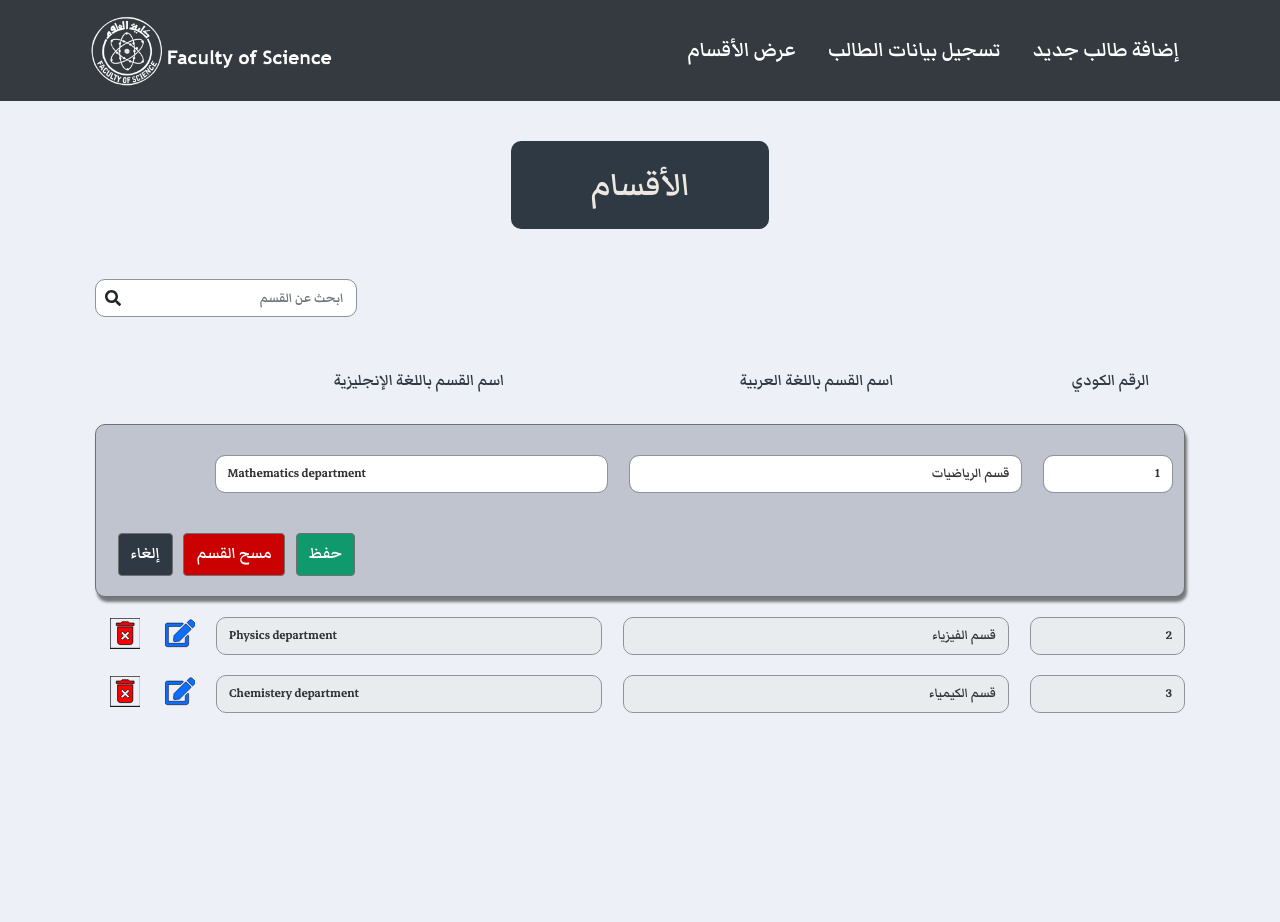
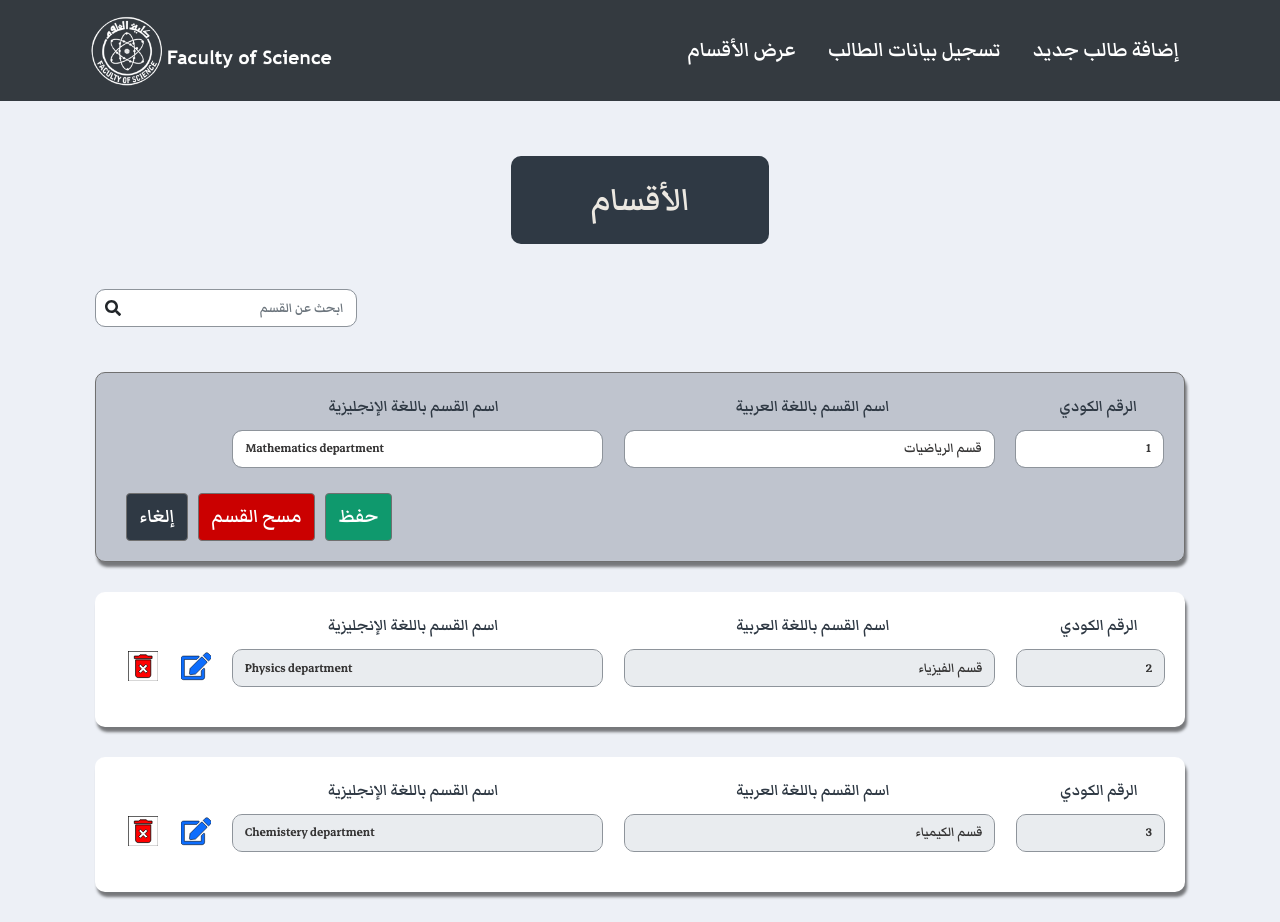
Before and after one commit to youssifYasser/post-graduate-system, a React (Create React App) app: page /viewDepartments in a window 1280 px wide. Both pictures are taken after a click on the button 179 px from the left and 440 px from the top of the page. Before the commit the page ends 800 px from the top, so only its background shows below. Built offline with nearby package versions, Linux system fonts and the light colour scheme.

Commit message:
view-department design done

```diff
--- a/src/Components/view-departments/ViewDepartments.js
+++ b/src/Components/view-departments/ViewDepartments.js
@@ -1,4 +1,5 @@
 import React, { useState, useEffect } from 'react'
+import { FaSearch } from 'react-icons/fa'
 import {
   Col,
   Container,
@@ -9,10 +10,11 @@ import {
   Accordion,
   Card,
 } from 'react-bootstrap'
-import { FaSearch, FaEdit } from 'react-icons/fa'
-import { MdDeleteForever } from 'react-icons/md'
+
 import './viewDepartments-style.css'
 import 'animate.css/animate.min.css'
+
+import DepartmentRow from './department-row'
 
 const ViewDepartments = () => {
   const [departments, setDepartments] = useState([
@@ -32,8 +34,6 @@ const ViewDepartments = () => {
       id: '3',
     },
   ])
-
-  const [editing, setEditing] = useState(1)
 
   // let EditingMode
 
@@ -123,82 +123,14 @@ const ViewDepartments = () => {
             <Form.Control type='text' placeholder='ابحث عن القسم' />
           </Col>
         </Row>
-        <Row>
-          <Col>
-            <Form.Label>الرقم الكودي</Form.Label>
-          </Col>
-          <Col>
-            <Form.Label>اسم القسم باللغة العربية</Form.Label>
-          </Col>
-          <Col>
-            <Form.Label>اسم القسم باللغة الإنجليزية</Form.Label>
-          </Col>
-        </Row>
 
         {departments.map((department) => {
           return (
-            <div id={department.id} key={department.id}>
-              <Form.Row>
-                <Col>
-                  <Form.Control
-                    type='number'
-                    name='id'
-                    value={department.id}
-                    disabled
-                  />
-                </Col>
-
-                <Col>
-                  <Form.Control
-                    type='text'
-                    name='arabicName'
-                    value={department.arabicName}
-                    pattern='^[\u0600-\u065F\u066A-\u06EF\u06FA-\u06FF ]+$'
-                    disabled
-                  />
-                </Col>
-
-                <Col>
-                  <Form.Control
-                    type='text'
-                    name='englishName'
-                    value={department.englishName}
-                    pattern='^[a-zA-Z$@$!%*?&#^-_. +]+$'
-                    disabled
-                  />
-                </Col>
-                <Col className={department.id}>
-                  <Button type='button' onClick={() => handleEdit(department)}>
-                    {' '}
-                    <FaEdit />{' '}
-                  </Button>
-                </Col>
-
-                <Col className={department.id}>
-                  <Button type='button'>
-                    <MdDeleteForever />{' '}
-                  </Button>
-                </Col>
-              </Form.Row>
-
-              <Row
-                className='buttons-row animate__animated animate__fadeInDown'
-                style={{ display: 'none' }}
-              >
-                <Col>
-                  <Button type='button' onClick={() => handleSave(department)}>
-                    حفظ
-                  </Button>
-                  <Button type='button'>مسح القسم</Button>
-                  <Button
-                    type='button'
-                    onClick={() => handleCancel(department)}
-                  >
-                    إلغاء
-                  </Button>
-                </Col>
-              </Row>
-            </div>
+            <DepartmentRow
+              department={department}
+              handleSave={handleSave}
+              handleCancel={handleCancel}
+            />
           )
         })}
       </div>
--- /dev/null
+++ b/src/Components/view-departments/department-row.js
@@ -0,0 +1,99 @@
+import React, { useState } from 'react'
+import { FaEdit } from 'react-icons/fa'
+import { MdDeleteForever } from 'react-icons/md'
+import {
+  Col,
+  Container,
+  Row,
+  Image,
+  Form,
+  Button,
+  Accordion,
+  Card,
+} from 'react-bootstrap'
+
+import './viewDepartments-style.css'
+
+const DepartmentRow = ({ department, handleCancel, handleSave }) => {
+  const [isEditing, setIsEditing] = useState(false)
+
+  return (
+    <section className={`section ${isEditing && 'editing'}`}>
+      <Row>
+        <Col>
+          <Form.Label>الرقم الكودي</Form.Label>
+        </Col>
+        <Col>
+          <Form.Label>اسم القسم باللغة العربية</Form.Label>
+        </Col>
+        <Col>
+          <Form.Label>اسم القسم باللغة الإنجليزية</Form.Label>
+        </Col>
+      </Row>
+      <div>
+        <Form.Row>
+          <Col>
+            <Form.Control
+              type='number'
+              name='id'
+              value={department.id}
+              disabled={!isEditing}
+            />
+          </Col>
+
+          <Col>
+            <Form.Control
+              type='text'
+              name='arabicName'
+              value={department.arabicName}
+              pattern='^[\u0600-\u065F\u066A-\u06EF\u06FA-\u06FF ]+$'
+              disabled={!isEditing}
+            />
+          </Col>
+
+          <Col>
+            <Form.Control
+              type='text'
+              name='englishName'
+              value={department.englishName}
+              pattern='^[a-zA-Z$@$!%*?&#^-_. +]+$'
+              disabled={!isEditing}
+            />
+          </Col>
+          {isEditing || (
+            <>
+              <Col>
+                <Button type='button' onClick={() => setIsEditing(!isEditing)}>
+                  {' '}
+                  <FaEdit />{' '}
+                </Button>
+              </Col>
+
+              <Col>
+                <Button type='button'>
+                  <MdDeleteForever />{' '}
+                </Button>
+              </Col>
+            </>
+          )}
+        </Form.Row>
+
+        {isEditing && (
+          <Row className='buttons-row animate__animated animate__fadeInDown'>
+            <Col>
+              <Button type='button' onClick={() => handleSave(department)}>
+                حفظ
+              </Button>
+              <Button type='button'>مسح القسم</Button>
+              <Button type='button' onClick={() => setIsEditing(!isEditing)}>
+                إلغاء
+              </Button>
+            </Col>
+          </Row>
+        )}
+      </div>
+    </section>
+  )
+}
+
+export default DepartmentRow
--- a/src/Components/view-departments/viewDepartments-style.css
+++ b/src/Components/view-departments/viewDepartments-style.css
@@ -4,7 +4,7 @@
 }
 .view-department .main-form .header {
   background-color: #2f3944;
-  margin: 30px auto 50px;
+  margin: 45px auto;
   padding: 10px 20px;
   text-align: center;
   border-radius: 10px;
@@ -20,7 +20,7 @@
 .view-department .main-form .row:nth-child(2) .col {
   position: relative;
   text-align: left;
-  margin-bottom: 50px;
+  margin-bottom: 45px;
 }
 
 .view-department .main-form .row:nth-child(2) .col svg {
@@ -38,53 +38,74 @@
   font-size: 1em;
 }
 
-/* labels */
-.view-department .main-form .row:nth-child(3) .col:nth-child(1) {
-  max-width: 16%;
+/* Department Rows start*/
+.view-department .main-form .section {
+  background-color: #fff;
+  padding: 20px;
+  border-radius: 10px;
+  margin-bottom: 30px;
+  box-shadow: 2px 5px 3px 0px rgba(0, 0, 0, 0.5);
+  transition: all 0.4s ease-out;
+}
+
+.view-department .main-form .editing {
+  border: 1px solid #707070;
+  background-color: #bfc4ce;
+  transition: all 0.4s ease-in;
+}
+
+.view-department .main-form .section:hover {
+  box-shadow: 4px 10px 5px 0px rgba(0, 0, 0, 0.5);
+}
+
+/* labels start*/
+.view-department .main-form .section .row .col:nth-child(1) {
+  max-width: 15%;
   text-align: center;
   color: #2f3944;
   margin-left: 1%;
-  margin-bottom: 20px;
   font-size: 1.2em;
 }
 
-.view-department .main-form .row:nth-child(3) .col:nth-child(2),
-.view-department .main-form .row:nth-child(3) .col:nth-child(3) {
+.view-department .main-form .section .row .col:nth-child(2),
+.view-department .main-form .section .row .col:nth-child(3) {
   text-align: center;
   color: #2f3944;
-  margin-bottom: 20px;
   font-size: 1.2em;
-  max-width: 34.5%;
+  max-width: 36%;
   margin-left: 1%;
   padding: 0;
 }
 
-/* inputs */
-.view-department .main-form .form-row .col:nth-child(1) {
+/* labels end*/
+
+/* inputs start*/
+.view-department .main-form .section .form-row .col:nth-child(1) {
   max-width: 15%;
   margin-bottom: 20px;
   margin-left: 1%;
 }
 
-.view-department .main-form .form-row .col:nth-child(2),
-.view-department .main-form .form-row .col:nth-child(3) {
-  width: 33.5%;
+.view-department .main-form .section .form-row .col:nth-child(2),
+.view-department .main-form .section .form-row .col:nth-child(3) {
+  max-width: 36% !important;
   margin-bottom: 20px;
   margin-left: 1%;
 }
 
-.view-department .main-form .form-row .col:nth-child(3) input {
+.view-department .main-form .section .form-row .col:nth-child(3) input {
   text-align: left;
 }
 
-.view-department .main-form .form-row .col input {
+.view-department .main-form .section .form-row .col input {
   color: #373636;
   border-radius: 10px;
   border: 1px solid #8e949b;
   font-size: 1em;
 }
+/* inputs end*/
 
-/* buttons */
+/* buttons start*/
 .view-department .main-form .form-row .col:nth-child(4),
 .view-department .main-form .form-row .col:nth-child(5) {
   max-width: 4%;
@@ -122,93 +143,69 @@
 .view-department .main-form .form-row .col:nth-child(5) button svg:hover {
   transform: scale(1.25);
 }
+/* buttons end*/
 
-/* Editing start */
-
-/* background */
-.view-department .main-form .editing {
-  border: 1px solid #707070;
-  background-color: #bfc4ce;
-  box-shadow: 2px 5px 3px 0px rgba(0, 0, 0, 0.5);
-  transition: box-shadow 0.3s linear;
-  border-radius: 10px;
-  margin-bottom: 20px;
-  display: block;
-  padding: 0px 10.875px;
+/* Save/Del/Cancel buttons start */
+.view-department .main-form .section .buttons-row .col {
+  text-align: left !important;
+  max-width: 100% !important;
+  margin: 5px 0px 0px !important;
 }
 
-.view-department .main-form .editing:hover {
-  box-shadow: 4px 10px 5px 0px rgba(0, 0, 0, 0.5);
-}
-
-.view-department .main-form .editing .form-row .col:nth-child(1) {
-  max-width: 13%;
-  margin: 30px 0px 20px;
-  margin-left: 1%;
-}
-
-.view-department .main-form .editing .form-row .col:nth-child(2),
-.view-department .main-form .editing .form-row .col:nth-child(3) {
-  max-width: 37.5%;
-  margin: 30px 0px 20px;
-  margin-left: 1%;
-}
-
-.view-department .main-form .editing .form-row .col:nth-child(3) input {
-  text-align: left;
-}
-
-.view-department .main-form .editing .form-row .col input {
-  color: #373636;
-  border-radius: 10px;
-  border: 1px solid #8e949b;
-  font-size: 1em;
-}
-
-.view-department .main-form .buttons-row .col {
-  text-align: left;
-  max-width: 100% !important;
-  margin: 20px 0px !important;
-}
-
-.view-department .main-form .buttons-row .col button:nth-child(1) {
+.view-department .main-form .section .buttons-row .col button:nth-child(1) {
   margin-left: 1%;
   background-color: #0f996d;
   border: 1px solid #707070;
   font-size: 1.2em;
   transition: background-color 0.3s ease-out;
 }
-.view-department .main-form .buttons-row .col button:nth-child(1):hover {
+.view-department
+  .main-form
+  .section
+  .buttons-row
+  .col
+  button:nth-child(1):hover {
   background-color: #edf0f6;
   color: #0f996d;
   border-color: #0f996d;
 }
 
-.view-department .main-form .buttons-row .col button:nth-child(2) {
+.view-department .main-form .section .buttons-row .col button:nth-child(2) {
   margin-left: 1%;
   background-color: #cb0000;
   border: 1px solid #707070;
   font-size: 1.2em;
 }
 
-.view-department .main-form .buttons-row .col button:nth-child(2):hover {
+.view-department
+  .main-form
+  .section
+  .buttons-row
+  .col
+  button:nth-child(2):hover {
   background-color: #edf0f6;
   color: #cb0000;
   border-color: #cb0000;
 }
 
-.view-department .main-form .buttons-row .col button:nth-child(3) {
+.view-department .main-form .section .buttons-row .col button:nth-child(3) {
   margin-left: 1%;
   background-color: #2f3944;
   border: 1px solid #707070;
   font-size: 1.2em;
 }
 
-.view-department .main-form .buttons-row .col button:nth-child(3):hover {
+.view-department
+  .main-form
+  .section
+  .buttons-row
+  .col
+  button:nth-child(3):hover {
   background-color: #edf0f6;
   color: #2f3944;
   border-color: #2f3944;
 }
+/* Save/Del/Cancel buttons start */
 
 /* media screen */
 @media screen and (max-width: 992px) {
```
